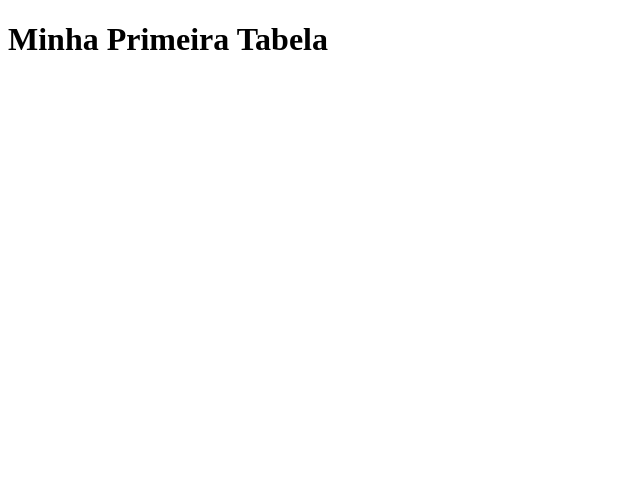
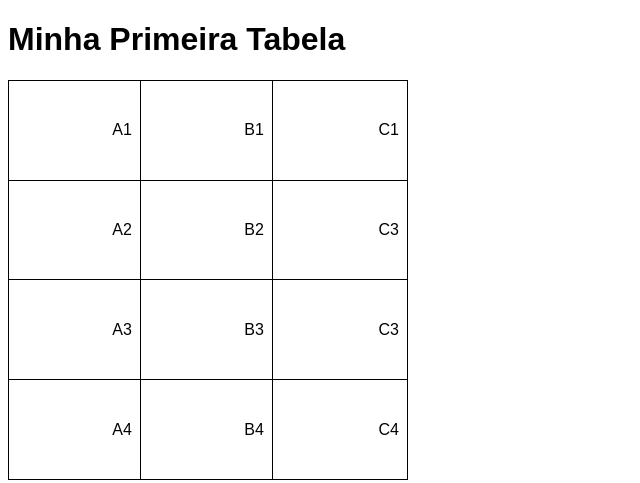
Before and after one commit to gabrielalves0617/html-css, a plain HTML site: page exercios/ex023/tabela001.html in a window 1280 px wide. Shown: the whole page, without its empty margins (0-640 px from the left). Drawn offline with Linux system fonts and the light colour scheme.

Commit message:
tabela 001

```diff
--- a/exercios/ex023/tabela001.html
+++ b/exercios/ex023/tabela001.html
@@ -6,8 +6,71 @@
     <meta name="viewport" content="width=device-width, initial-scale=1.0">
     <title>Tabela
     </title>
+    <style>
+        body {
+            font-family: Arial, Helvetica, sans-serif;
+        }
+
+        table {
+            width: 400px;
+            height: 400px ;
+            border-collapse: collapse;
+
+        }
+
+        tr.linha {
+
+        }
+
+        td{
+            border: 1px solid black;
+            padding: 8px;
+            text-align: right;
+            vertical-align: middle ;
+        }
+
+        td.dado{
+
+        }
+    </style>
 </head>
 <body>
     <h1>Minha Primeira Tabela</h1>
+    <!--
+        Hierarquia da tabela ( simples)
+        TABLE =  tabela
+            TABLE ROW = linha de tabela
+                TABLE HEADER = cabeçalho da tabela
+                TABLE DATA = dado da tabela
+    -->
+    <table>
+        <tr>
+            <td>A1</td>
+            <td>B1</td>
+            <td>C1</td>
+        </tr>
+
+        <tr>
+            <td>A2</td>
+            <td>B2</td>
+            <td>C3</td>
+        </tr>
+
+        <tr>
+            <td>A3</td>
+            <td>B3</td>
+            <td>C3</td>
+        </tr>
+
+        <tr>
+            <td>A4</td>
+            <td>B4</td>
+            <td>C4</td>
+        </tr>
+
+
+
+    </table>
+
 </body>
 </html>
```
